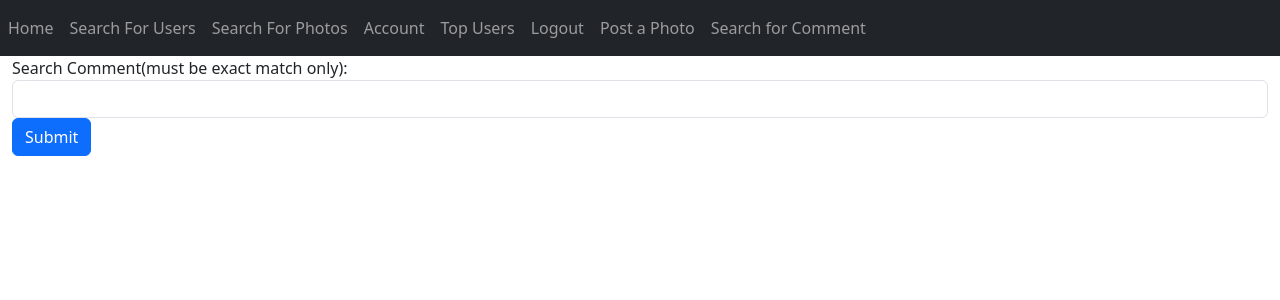
After one commit to cath1100/cse412_Phase3, a Flask app: page /commentsearch in a window 1280 px wide. The commit adds this page. Shown: the top 300 px of the page. Run offline with Flask 3, Linux system fonts and the light colour scheme.

Commit message:
like button, and comment search nav

```diff
--- a/app.py
+++ b/app.py
@@ -27,22 +27,22 @@ def hello():
 def home():
     if session.get('logged_in') == True:
         friendslist = get_friend_list(session.get('user_id'))
-        print(friendslist)
+
+        # print(friendslist)
         friendrecommendationlist = friendrecommendationsQuery(session.get('user_id'))
         feed = photofeed()
+        print(feed[0])
+        commentfeed = []
+        friendlikes = []
+        friendlikesCount = []
+        print(commentfeed)
+        for photo in feed:
+            commentfeed += get_photo_comments(photo[4])
+            friendlikesCount += get_photo_like_count(photo[4])
 
-        #comments = get_photo_comments(feed[4])
-        #print("Feed: "+ str(feed))
-        print(friendrecommendationlist)
-        #print(feed)
-        commentfeed = []
-        #for photo in feed:
-        commentfeed.append(get_photo_comments(feed[1][4]))
-
-        print(commentfeed)
-
-        return render_template('Home.html', friendlist=friendslist,friendrecommendationlist=friendrecommendationlist, feed=feed, commentfeed=commentfeed)
-
+        return render_template('Home.html', friendlist=friendslist, friendrecommendationlist=friendrecommendationlist,
+                               feed=feed, commentfeed=commentfeed, friendlikes=friendlikes,
+                               friendlikesCount=friendlikesCount)
 
 
 @app.route('/AccountInfo')
@@ -179,6 +179,25 @@ def addalbums():
     else:
         return redirect((url_for('postphoto')))
 
+@app.route('/updatelike',methods=['POST'])
+def updateLikes():
+    if request.method == "POST":
+        photo_id = request.values['photo_id']
+        add_like(photo_id,session.get('user_id'))
+        return redirect((url_for('home')))
+
+
+
+
+@app.route('/commentsearch', methods=["POST","GET"])
+def commentSearch():
+    if request.method == "GET":
+        return render_template('searches/searchcomment.html')
+    if request.method == "POST":
+        comment = request.form['searchcomment']
+
+        return render_template('searches/searchcomment.html')
+
 
 if __name__ == '__main__':
     app.debug = True
--- a/db.py
+++ b/db.py
@@ -127,8 +127,9 @@ def get_photo_likes(photo_id):
 # ===============================================================================
 def get_photo_like_count(photo_id):
     global connection
-    query = f'SELECT COUNT(*) FROM likes WHERE photo_id = {photo_id}'
+    query = f'SELECT COUNT(*),likes.photo_id FROM likes WHERE photo_id = {photo_id}'
     results = execute_read_query(connection, query)
+    return results
     print(results[0][0])
 
 
--- a/templates/Home.html
+++ b/templates/Home.html
@@ -54,7 +54,7 @@
                 {{ friendrecommendations(friendrecommendationlist) }}
             </div>
             <div class="col-6 px-0">
-                {{ photofeed(feed,commentfeed) }}
+                {{ photofeed(feed,commentfeed,friendlikesCount) }}
             </div>
             <div class="col-3 px-0">
                 {{ friendlists(friendlist) }}
--- a/templates/base.html
+++ b/templates/base.html
@@ -26,7 +26,7 @@
             <a class="nav-item nav-link" id="home" href="/TopUsers">Top Users</a>
             <a class="nav-item nav-link" id="home" href="/login">Logout</a>
             <a class="nav-iten nav-link" id="postphoto" href="/postphoto">Post a Photo</a>
-          </div>
+              <a class="nav-item nav-link" id="commentsearch" href="{{ url_for('commentSearch') }}">Search for Comment</a>          </div>
         </div>
       </nav>
 <!-- Content -->
--- /dev/null
+++ b/templates/searches/searchcomment.html
@@ -0,0 +1,13 @@
+{% extends 'base.html' %}
+{% block content %}
+    <form>
+        <form id="searchcommentform" method= "POST" action="{{ url_for('commentSearch') }}">
+        <div class="form-group">
+          <label for="title">Search Comment(must be exact match only):</label>
+          <input type="text" class="form-control" name="searchcomment" id="searchcomment">
+        </div>
+        <button form="searchcommentform" type="submit" class="btn btn-primary"> Submit </button>
+      </form>
+    </form>
+
+{% endblock %}
```
Also changed, not shown: templates/macros/photofeed.html (+25 -4 lines).
